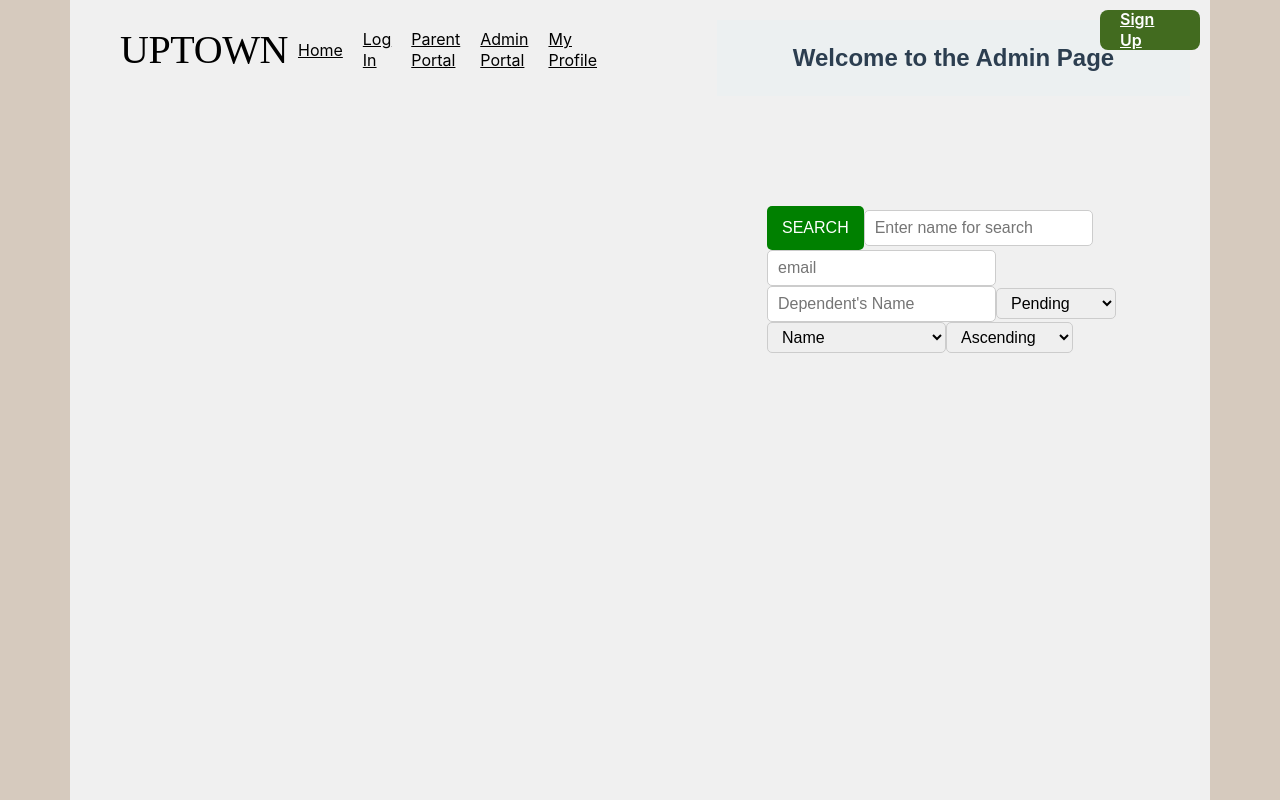
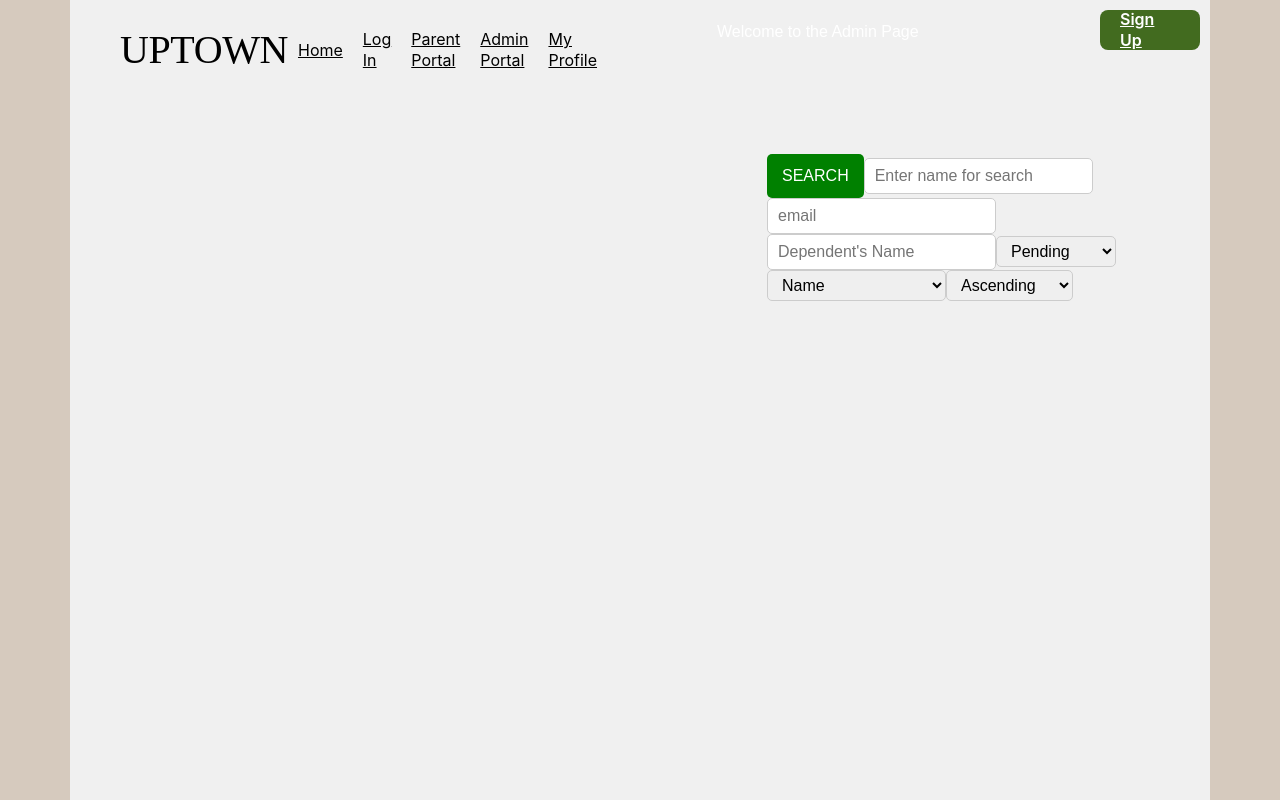
Before and after one commit to nmingora/Accessibility_WebApp, a React (Create React App) app in the folder client/udchat/: page /AdminProcessApps in a window 1280 px wide. Built offline with nearby package versions, Linux system fonts and the light colour scheme.

Commit message:
don't need this header. it's bad. will use global header instead

```diff
--- a/client/udchat/src/Components/AdminProcessApps.css
+++ b/client/udchat/src/Components/AdminProcessApps.css
@@ -1,12 +1,4 @@
-header {
-    color: #2c3e50; /* Sets the text color */
-    font-size: 24px; /* Sets the font size */
-    font-weight: bold; /* Makes the font bold */
-    text-align: center; /* Centers the text */
-    padding: 20px 0; /* Adds padding above and below the text */
-    background-color: #ecf0f1; /* Light background color for the header */
-    width: 100%; /* Ensure the header extends full width */
-  }
+
 
 .adminToolBar {
     display: absolute;
```
